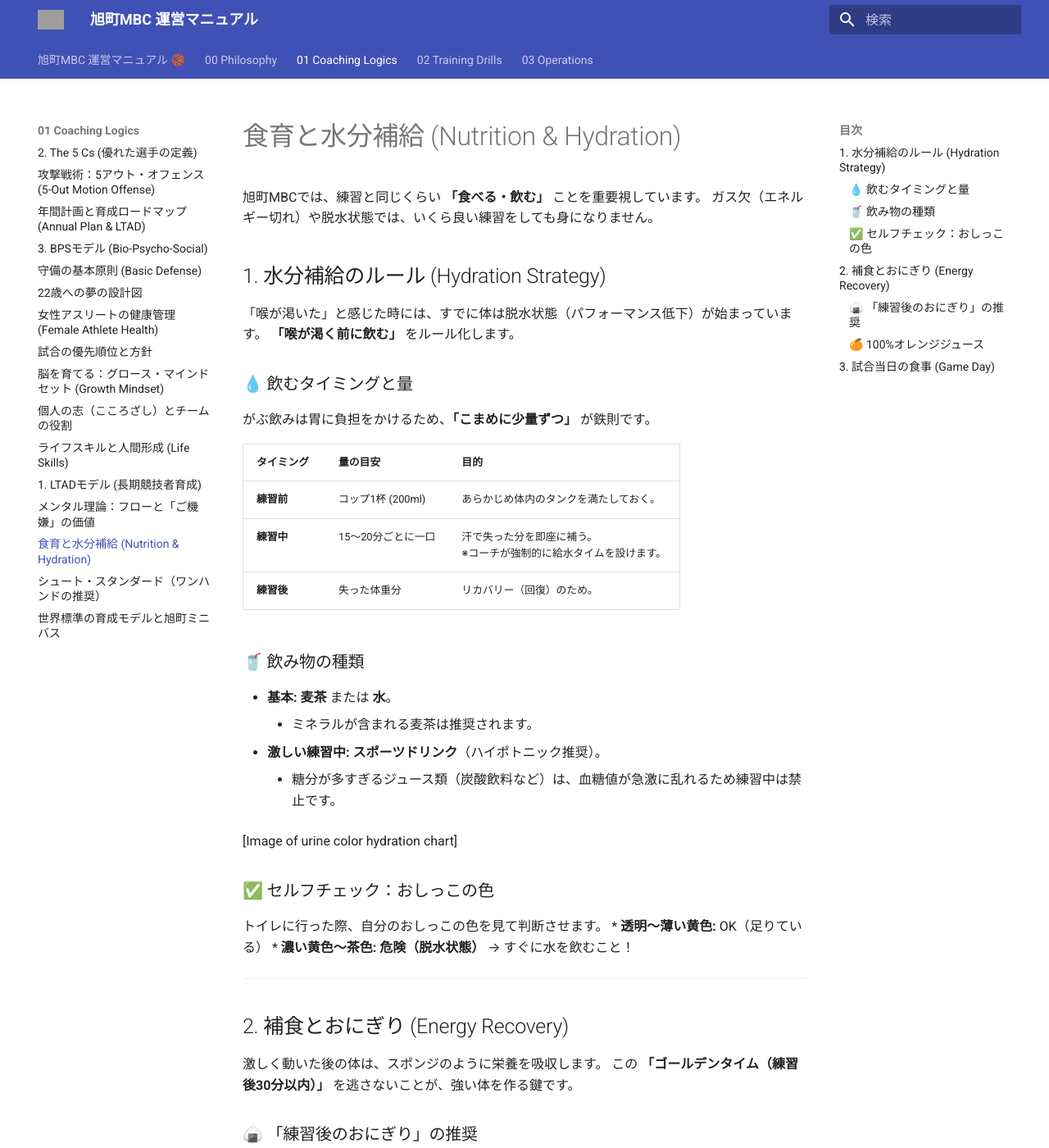
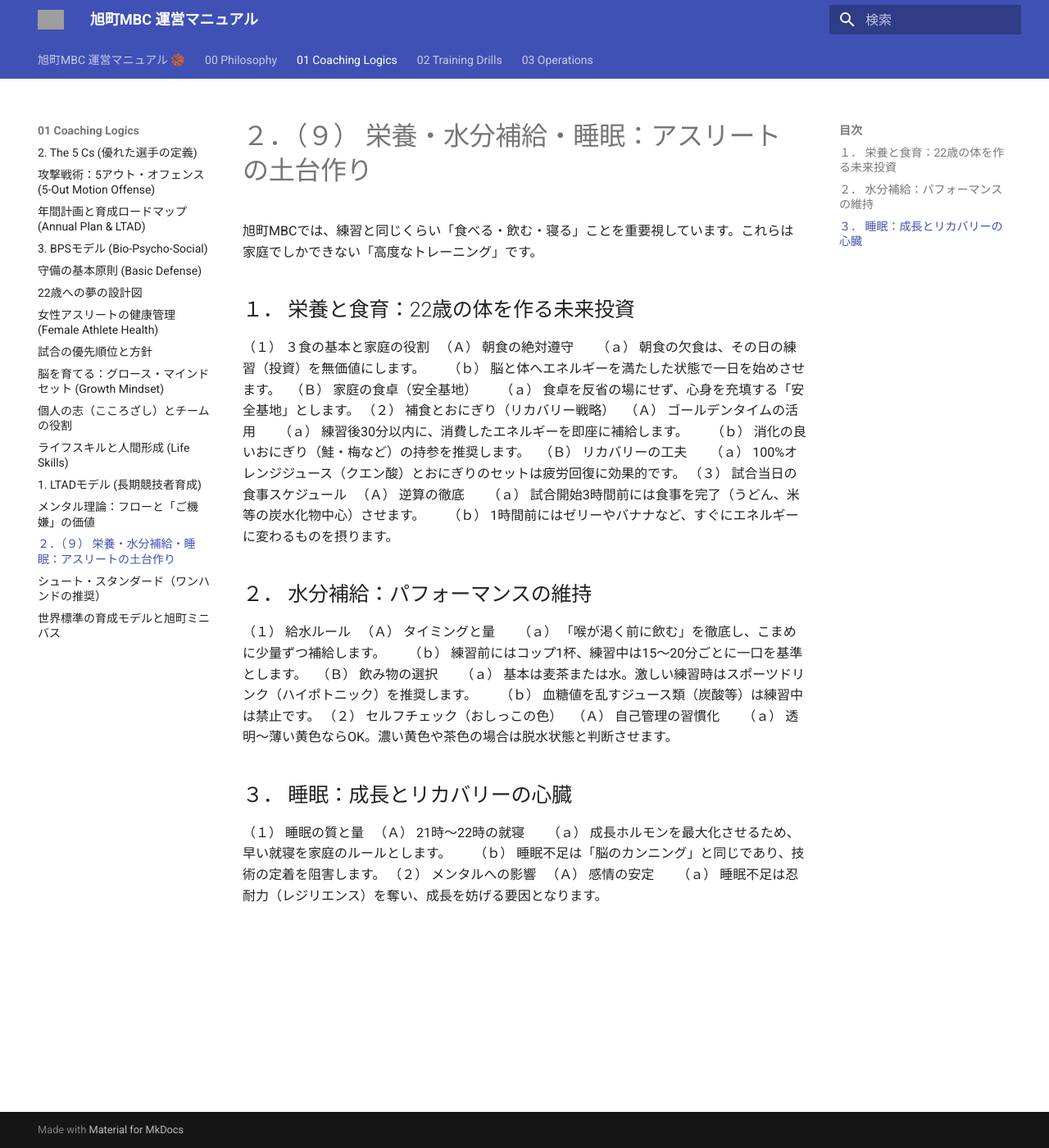
Before and after one commit to kawaiikumichan/asahicho-minibus-ops, an MkDocs documentation site: the page built from docs/01_Coaching_Logics/nutrition.md, in a window 1280 px wide and 1400 px high. Shown: the whole window at 82% size. Built offline with MkDocs 1.6.1 and Material for MkDocs 9.7.7, drawn with Linux system fonts in a browser that asks for light colours; some of the changed text lies outside the part shown; grey boxes are pictures that could not be loaded.

Commit message:
Update nutrition.md

```diff
--- a/docs/01_Coaching_Logics/nutrition.md
+++ b/docs/01_Coaching_Logics/nutrition.md
@@ -1,66 +1,42 @@
-# 食育と水分補給 (Nutrition & Hydration)
+# ２．（９） 栄養・水分補給・睡眠：アスリートの土台作り
 
-旭町MBCでは、練習と同じくらい **「食べる・飲む」** ことを重要視しています。
-ガス欠（エネルギー切れ）や脱水状態では、いくら良い練習をしても身になりません。
+旭町MBCでは、練習と同じくらい「食べる・飲む・寝る」ことを重要視しています。これらは家庭でしかできない「高度なトレーニング」です。
 
-## 1. 水分補給のルール (Hydration Strategy)
+## １． 栄養と食育：22歳の体を作る未来投資
+（１） ３食の基本と家庭の役割
+　（Ａ） 朝食の絶対遵守
+　　（ａ） 朝食の欠食は、その日の練習（投資）を無価値にします。
+　　（ｂ） 脳と体へエネルギーを満たした状態で一日を始めさせます。
+　（Ｂ） 家庭の食卓（安全基地）
+　　（ａ） 食卓を反省の場にせず、心身を充填する「安全基地」とします。
+（２） 補食とおにぎり（リカバリー戦略）
+　（Ａ） ゴールデンタイムの活用
+　　（ａ） 練習後30分以内に、消費したエネルギーを即座に補給します。
+　　（ｂ） 消化の良いおにぎり（鮭・梅など）の持参を推奨します。
+　（Ｂ） リカバリーの工夫
+　　（ａ） 100%オレンジジュース（クエン酸）とおにぎりのセットは疲労回復に効果的です。
+（３） 試合当日の食事スケジュール
+　（Ａ） 逆算の徹底
+　　（ａ） 試合開始3時間前には食事を完了（うどん、米等の炭水化物中心）させます。
+　　（ｂ） 1時間前にはゼリーやバナナなど、すぐにエネルギーに変わるものを摂ります。
 
-「喉が渇いた」と感じた時には、すでに体は脱水状態（パフォーマンス低下）が始まっています。
-**「喉が渇く前に飲む」** をルール化します。
+## ２． 水分補給：パフォーマンスの維持
+（１） 給水ルール
+　（Ａ） タイミングと量
+　　（ａ） 「喉が渇く前に飲む」を徹底し、こまめに少量ずつ補給します。
+　　（ｂ） 練習前にはコップ1杯、練習中は15〜20分ごとに一口を基準とします。
+　（Ｂ） 飲み物の選択
+　　（ａ） 基本は麦茶または水。激しい練習時はスポーツドリンク（ハイポトニック）を推奨します。
+　　（ｂ） 血糖値を乱すジュース類（炭酸等）は練習中は禁止です。
+（２） セルフチェック（おしっこの色）
+　（Ａ） 自己管理の習慣化
+　　（ａ） 透明〜薄い黄色ならOK。濃い黄色や茶色の場合は脱水状態と判断させます。
 
-### 💧 飲むタイミングと量
-がぶ飲みは胃に負担をかけるため、**「こまめに少量ずつ」** が鉄則です。
-
-| タイミング | 量の目安 | 目的 |
-| :--- | :--- | :--- |
-| **練習前** | コップ1杯 (200ml) | あらかじめ体内のタンクを満たしておく。 |
-| **練習中** | 15〜20分ごとに一口 | 汗で失った分を即座に補う。<br>※コーチが強制的に給水タイムを設けます。 |
-| **練習後** | 失った体重分 | リカバリー（回復）のため。 |
-
-### 🥤 飲み物の種類
-* **基本:** **麦茶** または **水**。
-    * ミネラルが含まれる麦茶は推奨されます。
-* **激しい練習中:** **スポーツドリンク**（ハイポトニック推奨）。
-    * 糖分が多すぎるジュース類（炭酸飲料など）は、血糖値が急激に乱れるため練習中は禁止です。
-
-
-
-[Image of urine color hydration chart]
-
-
-### ✅ セルフチェック：おしっこの色
-トイレに行った際、自分のおしっこの色を見て判断させます。
-* **透明〜薄い黄色:** OK（足りている）
-* **濃い黄色〜茶色:** **危険（脱水状態）** → すぐに水を飲むこと！
-
----
-
-## 2. 補食とおにぎり (Energy Recovery)
-
-激しく動いた後の体は、スポンジのように栄養を吸収します。
-この **「ゴールデンタイム（練習後30分以内）」** を逃さないことが、強い体を作る鍵です。
-
-### 🍙 「練習後のおにぎり」の推奨
-旭町MBCでは、練習後に素早くエネルギーを補給するため、おにぎりの持参を推奨しています。
-
-* **内容:** 具材は何でもOKですが、消化の良いもの（鮭、梅など）がおすすめです。
-* **タイミング:** 帰宅してから夕食を食べるまで待つと時間が空きすぎるため、**練習が終わって着替えたらすぐ（帰り道や車内）** に食べさせます。
-
-### 🍊 100%オレンジジュース
-疲労回復には、糖質と一緒に **クエン酸** や **ビタミンC** を摂ると効果的です。
-おにぎりとセットで、100%オレンジジュースを飲むのもプロ選手が実践する優れたリカバリー法です。
-
----
-
-## 3. 試合当日の食事 (Game Day)
-
-試合で最高のパフォーマンスを出すための食事スケジュールです。
-**「消化の時間」** を逆算して食べます。
-
-* **試合開始 3時間前:** **食事完了**
-    * ご飯、うどん、餅などの炭水化物をしっかり摂る。
-    * 油っこいもの（揚げ物、ラーメン）や生ものは避ける。
-* **試合開始 1時間前:** **エネルギーゼリー・バナナ**
-    * すぐにエネルギーに変わる固形物でないものを軽く摂る。
-* **試合直前・ハーフタイム:** **水分・ブドウ糖**
-    * スポーツドリンク等で血糖値を維持する。
+## ３． 睡眠：成長とリカバリーの心臓
+（１） 睡眠の質と量
+　（Ａ） 21時〜22時の就寝
+　　（ａ） 成長ホルモンを最大化させるため、早い就寝を家庭のルールとします。
+　　（ｂ） 睡眠不足は「脳のカンニング」と同じであり、技術の定着を阻害します。
+（２） メンタルへの影響
+　（Ａ） 感情の安定
+　　（ａ） 睡眠不足は忍耐力（レジリエンス）を奪い、成長を妨げる要因となります。
```
